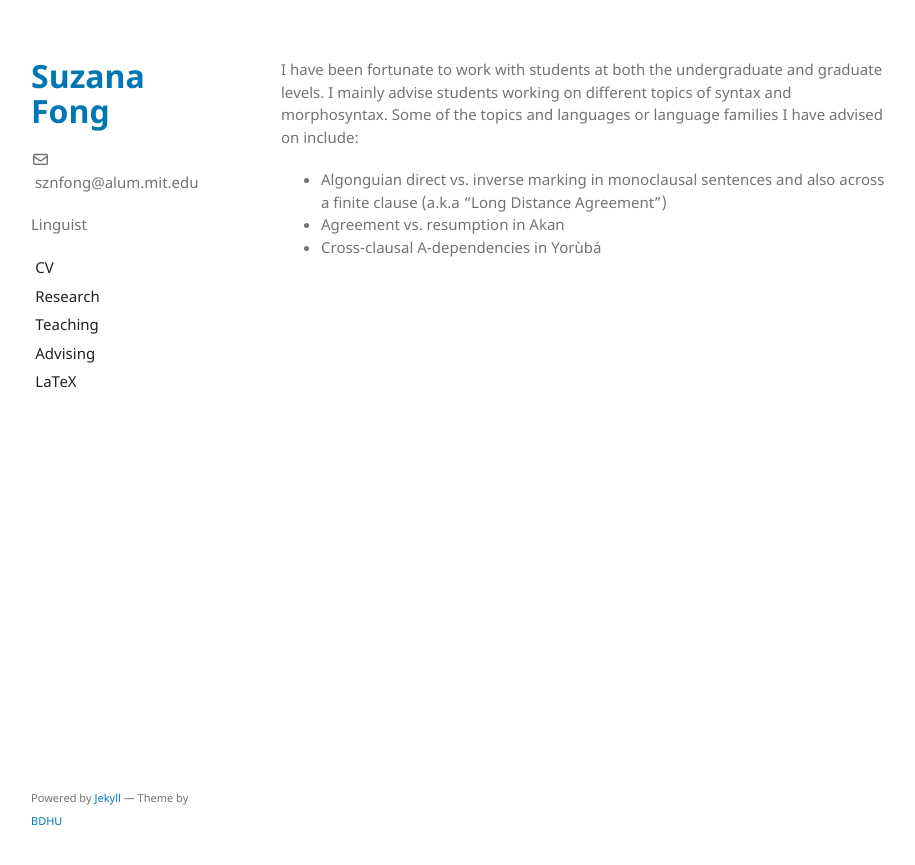
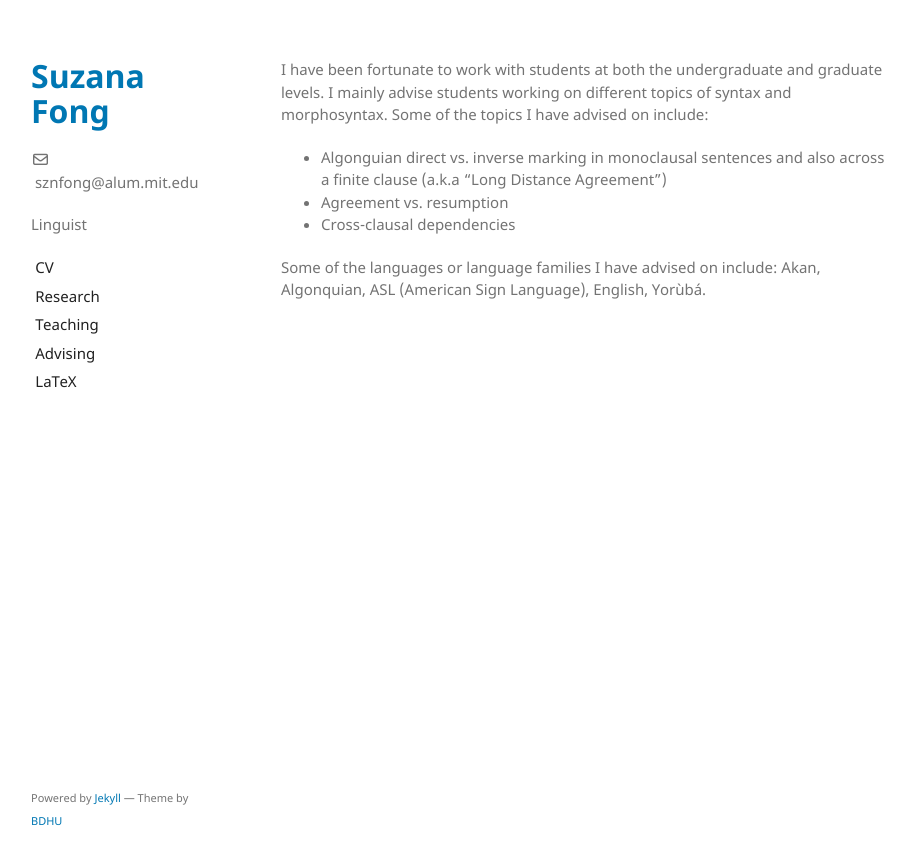
Before and after one commit to sznfng/sznfng.github.io, a Jekyll site: the page built from advising.md, in a window 1280 px wide. Shown: the top 865 px of the page, without its empty margins (179-1094 px from the left). Built offline with Jekyll 4.4.1, drawn with Linux system fonts in a browser that asks for light colours.

Commit message:
Update advising.md

```diff
--- a/advising.md
+++ b/advising.md
@@ -3,8 +3,10 @@ layout: default
 title: Advising
 ---
 
-I have been fortunate to work with students at both the undergraduate and graduate levels. I mainly advise students working on different topics of syntax and morphosyntax. Some of the topics and languages or language families I have advised on include:
+I have been fortunate to work with students at both the undergraduate and graduate levels. I mainly advise students working on different topics of syntax and morphosyntax. Some of the topics I have advised on include:
 
 + Algonguian direct vs. inverse marking in monoclausal sentences and also across a finite clause (a.k.a "Long Distance Agreement")
-+ Agreement vs. resumption in Akan
-+ Cross-clausal A-dependencies in Yorùbá
++ Agreement vs. resumption
++ Cross-clausal dependencies
+
+Some of the languages or language families I have advised on include: Akan, Algonquian, ASL (American Sign Language), English, Yorùbá.
```
